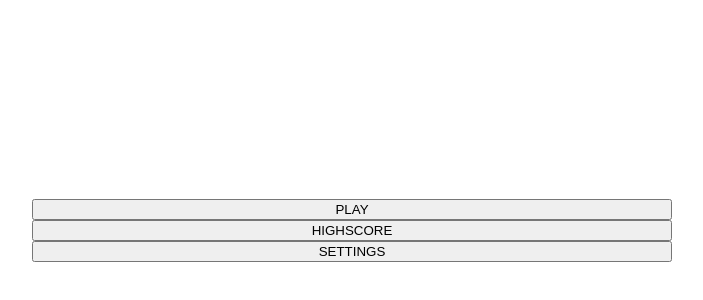
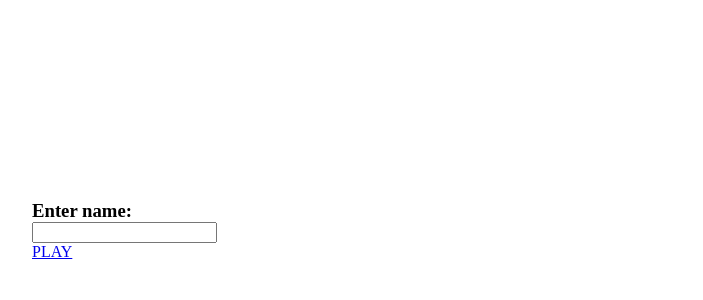
Before and after one commit to axelsundin/react-quiz, a React (Create React App) app: page /choose-name in a window 1280 px wide. Shown: the part 170-470 px from the top of the page, without its empty margins (288-991 px from the left). Built offline with nearby package versions, Linux system fonts and the light colour scheme.

Commit message:
Routing
-Lagt till Routing så man kan navigera mellan olika sidor
-Skapat komponenten chooseName som renderar ut sidan där man får välja namn innan man startar spelet

```diff
--- a/package.json
+++ b/package.json
@@ -11,8 +11,11 @@
     "@types/node": "^12.20.14",
     "@types/react": "^17.0.9",
     "@types/react-dom": "^17.0.6",
+    "@types/react-router-dom": "^5.1.7",
     "react": "^17.0.2",
     "react-dom": "^17.0.2",
+    "react-router": "^5.2.0",
+    "react-router-dom": "^5.2.0",
     "react-scripts": "4.0.3",
     "typescript": "^4.3.2",
     "web-vitals": "^1.1.2"
--- a/src/App.tsx
+++ b/src/App.tsx
@@ -1,5 +1,6 @@
 import React from 'react';
-import Layout from './layout';
+import Layout from './components/layout';
+import { BrowserRouter as Router, Route, Switch } from 'react-router-dom'
 
 
 function App() {
--- /dev/null
+++ b/src/components/chooseName.tsx
@@ -0,0 +1,15 @@
+import React from "react";
+import { Link } from "react-router-dom";
+
+export default class ChooseName extends React.Component {
+    render() {
+        return (
+            <div>
+                <h3>Enter name:</h3>
+                <input type="text" />
+                <br />
+                <Link to="/game">PLAY</Link>
+            </div>
+        )
+    }
+}
--- /dev/null
+++ b/src/components/layout.tsx
@@ -0,0 +1,41 @@
+import React, { Component, CSSProperties } from 'react';
+import { Link, BrowserRouter as Router, Route, Switch } from 'react-router-dom';
+import Game from '../game';
+import ChooseName from './chooseName';
+
+export default function Layout() {
+    return (
+        <Router>
+            <Switch>
+                <Route exact path="/">
+                    <div id="mainContainer" style={{...mainContainer}}>
+                        <Link to="/choose-name">PLAY</Link>
+                        <Link to="/highscore">HIGHSCORE</Link>
+                        <Link to="/settings">SETTINGS</Link>
+                    </div>
+                </Route>
+                <Route path="/choose-name">
+                    <div id="mainContainer" style={{...mainContainer}}>
+                        <ChooseName />
+                    </div>
+                </Route>
+                <Route path="/game">
+                    <div id="mainContainer" style={{...mainContainer}}>
+                        <Game />
+                    </div>
+                </Route>
+            </Switch>
+
+        </Router>
+    )
+}
+
+const mainContainer: CSSProperties = {
+    height: '100vh',
+    width: "50%",
+    minWidth: '250px',
+
+    display: 'flex',
+    flexDirection: 'column',
+    justifyContent: "center"
+};
--- a/src/layout.tsx
+++ /dev/null
@@ -1,27 +0,0 @@
-import React, { Component, CSSProperties } from 'react';
-
-export default function Layout() {
-    return (
-        <div id="mainContainer" style={{...mainContainer}}>
-            <Button name="PLAY" />
-            <Button name="HIGHSCORE" />
-            <Button name="SETTINGS" />
-        </div>
-    )
-}
-
-type Props = {name: string,}
-
-function Button(props: Props) {
-    return <button>{props.name}</button>
-}
-
-const mainContainer: CSSProperties = {
-    height: '100vh',
-    width: "50%",
-    minWidth: '250px',
-
-    display: 'flex',
-    flexDirection: 'column',
-    justifyContent: "center"
-};
```
Also changed, not shown: 1 other file (tests, documents, lock files or other folders).
